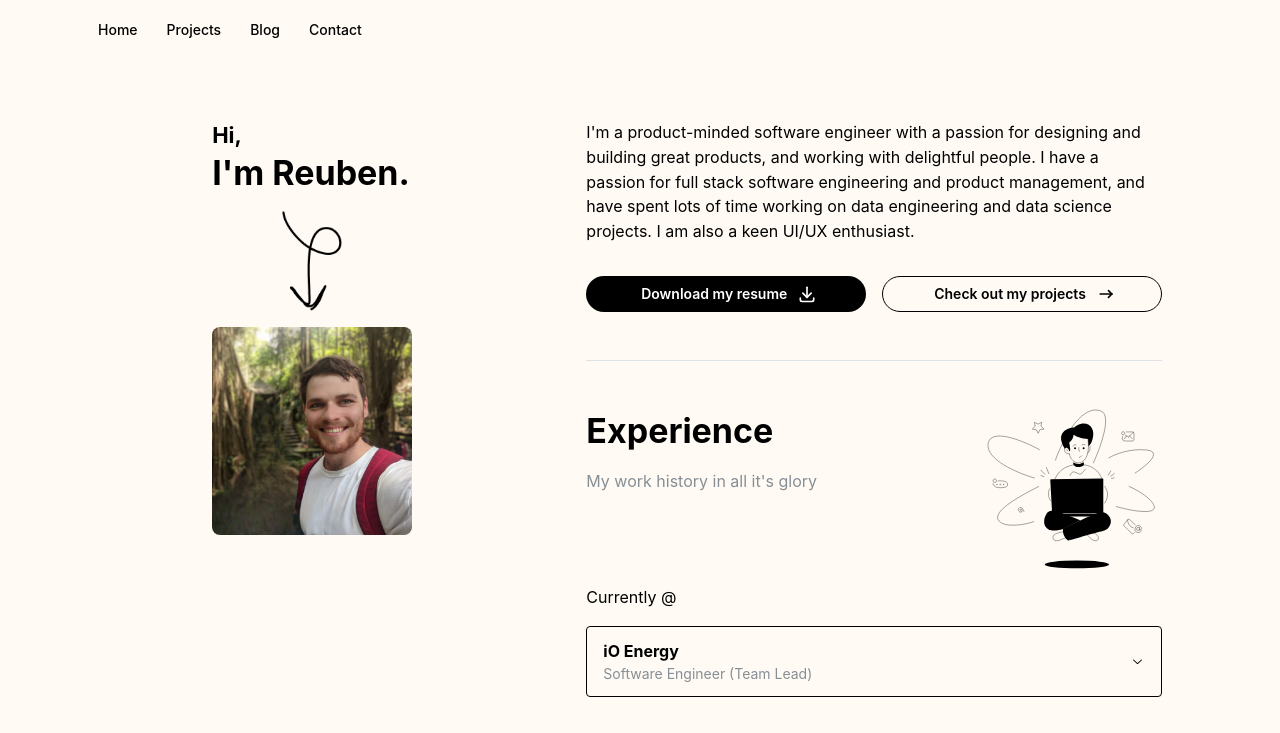
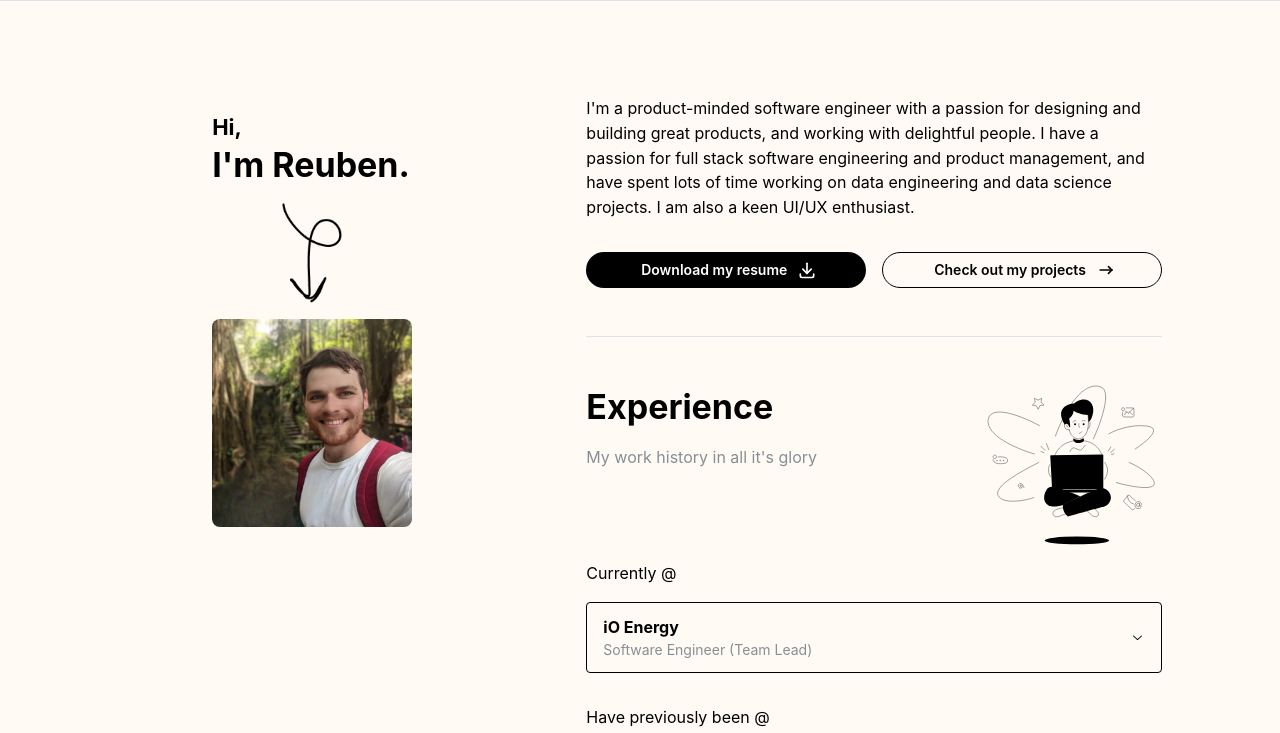
Before and after one commit to reubenjamesbishop/reubens-website, a React (Vite) app: page / in a window 1280 px wide. Shown: the top 733 px of the page. Built offline with nearby package versions, Linux system fonts and the light colour scheme.

Commit message:
comment out header

```diff
--- a/src/App.tsx
+++ b/src/App.tsx
@@ -1,17 +1,16 @@
 import { AppShell, MantineProvider } from "@mantine/core";
 import "./App.css";
 import Home from "./pages/Home";
-import HeaderMenu from "./components/Header/HeaderMenu";
+// import HeaderMenu from "./components/Header/HeaderMenu";
 
 import "@mantine/core/styles.css";
 
 function App() {
   return (
     <MantineProvider theme={{ fontFamily: "Inter, sans-serif" }}>
-      <AppShell header={{ height: 56 }}>
-        <AppShell.Header>
-          <HeaderMenu />
-        </AppShell.Header>
+      <AppShell>
+        {/* <AppShell header={{ height: 56 }}> */}
+        <AppShell.Header>{/* <HeaderMenu /> */}</AppShell.Header>
         <AppShell.Main style={{ background: "#FFFBF4" }}>
           <Home />
         </AppShell.Main>
--- a/src/pages/Home.tsx
+++ b/src/pages/Home.tsx
@@ -84,6 +84,7 @@ export default function Home() {
   return (
     <>
       <Container size={"lg"} pt="xl" style={{ border: "0px solid red" }}>
+        <Space h="xl" />
         <Stack>
           <Grid>
             <Grid.Col span={{ base: 12, md: 5 }}>
```
